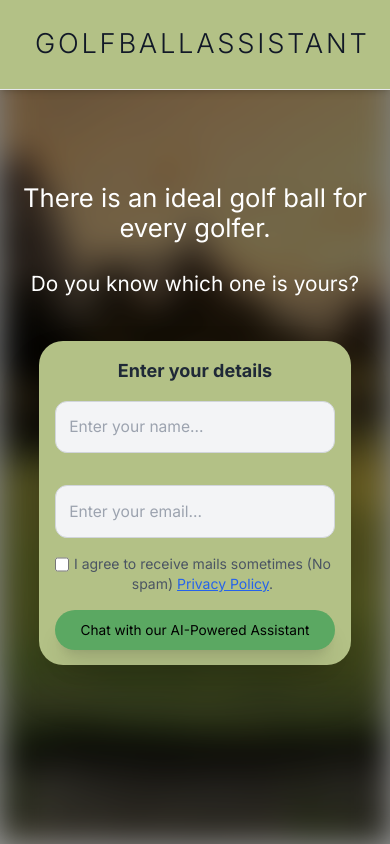
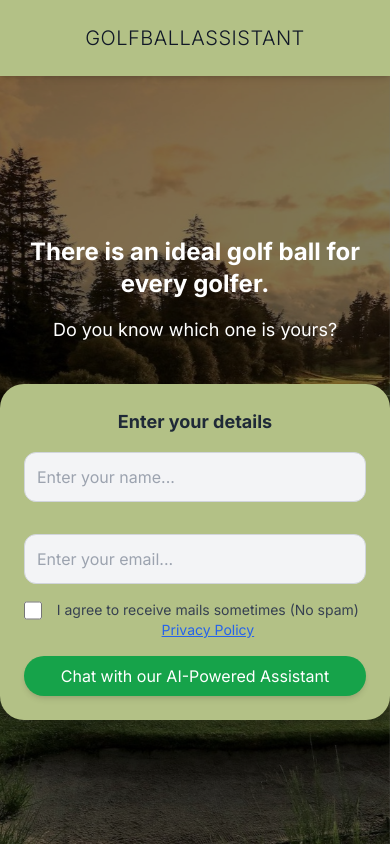
Before and after one commit to okuspocus/golfballassistant, a Next.js app: page / in a window 390 px wide. Built offline with nearby package versions, Linux system fonts and the light colour scheme.

Commit message:
millores de frontend form i text persuasiu

```diff
--- a/app/globals.css
+++ b/app/globals.css
@@ -110,26 +110,48 @@ input[type="checkbox"] {
   line-height: 1.5; /* Alineación con el checkbox */
 }
 
-/* Estilo para textos persuasivos */
+.persuasive-text-container {
+  position: fixed; /* Fix the position */
+  top: 30%; /* Adjust vertical positioning */
+  left: 50%; /* Center horizontally */
+  transform: translate(-50%, -30%); /* Adjust alignment */
+  text-align: center; /* Center text */
+  z-index: 10; /* Ensure it stays above other elements */
+  max-width: 80%; /* Restrict width for better appearance */
+  pointer-events: none; /* Avoid blocking user interactions */
+}
+
 .persuasive-text {
-  font-size: 2.5rem; /* Tamaño por defecto */
+  font-size: 2.5rem; /* Standard font size */
   line-height: 1.4;
+  color: white; /* Make the text stand out */
+  margin-bottom: 1rem; /* Add space between lines */
 }
 
 .persuasive-subtext {
-  font-size: 1.5rem; /* Tamaño por defecto */
+  font-size: 2.5rem;
   line-height: 1.3;
+  color: white;
 }
 
-/* Adaptaciones para móviles */
-@media (max-width: 768px) {
-  .persuasive-text {
-    font-size: 1.6rem; /* Más grande en móviles */
-    line-height: 1.2;
-  }
+.form-container {
+  margin-top: 50vh; /* Ensure it starts below the persuasive text */
+}
+body {
+  margin: 0;
+  padding: 0;
+  font-family: Arial, sans-serif;
+}
 
-  .persuasive-subtext {
-    font-size: 1.3rem; /* Subtítulo también más grande */
-    line-height: 1.2;
-  }
+.bg-cover {
+  background-size: cover;
+  background-attachment: fixed;
 }
+
+.text-center {
+  text-align: center;
+}
+
+button {
+  cursor: pointer;
+}
--- a/app/page.tsx
+++ b/app/page.tsx
@@ -8,7 +8,7 @@ import translations from "../translations/translations";
 export default function UserForm() {
   const [name, setName] = useState("");
   const [email, setEmail] = useState("");
-  const [acceptsTerms, setAcceptsTerms] = useState(false); // Nuevo estado único
+  const [acceptsTerms, setAcceptsTerms] = useState(false); // Checkbox state
   const [error, setError] = useState("");
   const [message, setMessage] = useState("");
   const [progress, setProgress] = useState(0);
@@ -96,7 +96,7 @@ export default function UserForm() {
   }, []);
 
   return (
-    <div className="relative flex flex-col items-center justify-center min-h-screen overflow-hidden">
+    <div className="relative flex flex-col items-center justify-center min-h-screen bg-fixed bg-center bg-cover" style={{ backgroundImage: 'url("/golf-course.jpg")' }}>
       <Head>
         <title>{t.meta_title}</title>
         <meta name="description" content={t.meta_description} />
@@ -106,101 +106,78 @@ export default function UserForm() {
         <link rel="canonical" href="https://bolas.golf/app" />
       </Head>
 
-      {/* Background image with blur */}
-      <div
-        className="absolute inset-0 bg-cover bg-center filter blur-lg brightness-75"
-        style={{ backgroundImage: 'url("/golf-course.jpg")' }}
-      ></div>
+      {/* Background Blur Overlay */}
+      <div className="absolute inset-0 bg-black opacity-50"></div>
 
-      {/* Overlay to darken the background */}
-      <div className="absolute inset-0 bg-black opacity-40"></div>
-
-      {/* Main content */}
-      <header className="w-full py-6 fixed top-0 z-10 border-b border-gray-200 shadow-md bg-opacity-75" style={{ backgroundColor: "#B3C186" }}>
-        <h1 className="text-center text-[7vw] lg:text-4xl font-light text-gray-900 tracking-widest uppercase max-w-xs lg:max-w-lg mx-auto">
+      {/* Header */}
+      <header className="w-full py-6 text-center bg-[#B3C186] fixed top-0 z-10 shadow-md">
+        <h1 className="text-xl lg:text-4xl font-light text-gray-900 uppercase tracking-wide">
           GolfBallAssistant
         </h1>
       </header>
 
-      {/* Centered Persuasive Text */}
-      <div className="flex flex-col items-center justify-center mt-1 mb-1 text-center z-20">
-        <p className="persuasive-text text-white mb-7 max-w-md">
-          {t.persuasive_text}
-        </p>
-        <p className="persuasive-subtext text-white max-w-md">
-          {t.question_text}
-        </p>
+      {/* Persuasive Text Container */}
+      <div className="flex flex-col items-center justify-center mt-28 z-20 text-center">
+        <p className="text-white text-2xl lg:text-3xl font-bold mb-4">{t.persuasive_text}</p>
+        <p className="text-white text-lg lg:text-xl">{t.question_text}</p>
       </div>
 
       {/* Registration Form */}
-      <div className="relative z-20 p-[4vw] lg:p-8 bg-[#B3C186] rounded-3xl shadow-2xl max-w-[80vw] w-full lg:max-w-md text-center transition-all duration-500 transform hover:scale-105 mt-10 lg:mt-16">
+      <div className="relative z-20 mt-10 p-6 lg:p-8 bg-[#B3C186] rounded-3xl shadow-2xl max-w-lg w-full text-center transition-all duration-500 transform hover:scale-105">
         <h2 className="text-lg lg:text-xl font-bold mb-4 text-gray-800">{t.enter_details}</h2>
         <form onSubmit={handleSubmit} className="space-y-4">
           <input
             type="text"
             maxLength={50}
-            className="w-full p-[3.5vw] lg:p-4 mb-4 bg-gray-100 border border-gray-300 rounded-xl focus:ring-2 focus:ring-green-500 focus:bg-[#D4E1B5] transition-all text-black text-[4vw] lg:text-base"
+            className="w-full p-3 lg:p-4 mb-4 bg-gray-100 border border-gray-300 rounded-xl focus:ring-2 focus:ring-green-500 focus:bg-[#D4E1B5] transition-all text-black text-base"
             placeholder={t.enter_name}
             value={name}
             onChange={(e) => setName(e.target.value)}
           />
           <input
             type="email"
-            className="w-full p-[3.5vw] lg:p-4 mb-4 bg-gray-100 border border-gray-300 rounded-xl focus:ring-2 focus:ring-green-500 focus:bg-[#D4E1B5] transition-all text-black text-[4vw] lg:text-base"
+            className="w-full p-3 lg:p-4 mb-4 bg-gray-100 border border-gray-300 rounded-xl focus:ring-2 focus:ring-green-500 focus:bg-[#D4E1B5] transition-all text-black text-base"
             placeholder={t.enter_email}
             value={email}
             onChange={(e) => setEmail(e.target.value)}
           />
 
-          {/* Combined Checkbox */}
-          <div className="flex items-start mb-4">
+          {/* Checkbox */}
+          <div className="flex items-start space-x-2">
             <input
               type="checkbox"
               id="acceptsTerms"
-    className="mt-1 mr-2 w-12 h-12 lg:w-14 lg:h-14"
+              className="mt-1"
               checked={acceptsTerms}
               onChange={() => setAcceptsTerms(!acceptsTerms)}
             />
-  <label htmlFor="acceptsTerms" className="text-sm text-gray-600">
+            <label htmlFor="acceptsTerms" className="text-sm text-gray-700">
               {t.receive_promos}{" "}
               <a
-      href={
-        locale === "es"
-          ? "https://bolas.golf/politica-de-privacidad/"
-          : locale === "ca"
-          ? "https://bolas.golf/ca/politica-de-privacidad/"
-          : "https://bolas.golf/en/politica-de-privacidad/"
-      }
-      className="underline text-blue-600"
-      target="_blank"
-      rel="noopener noreferrer"
+                href="#"
+                className="text-blue-600 underline"
               >
                 {t.privacy_policy}
               </a>
-    .
             </label>
           </div>
+          {error && <p className="text-red-600 text-sm lg:text-base font-semibold">{error}</p>}
+          {message && <p className="text-green-950 text-sm lg:text-base font-semibold">{message}</p>}
 
-
-
-
-          {error && <p className="text-[#8B0000] text-[4vw] lg:text-lg font-bold mb-4">{error}</p>}
-          {message && <p className="text-[#2E4D34] text-[4vw] lg:text-lg font-bold mb-4">{message}</p>}
-
+          {/* Submit Button with Loading Effect */}
           <button
             type="submit"
-            className="w-full py-[2.5vw] lg:py-2 text-black rounded-full shadow-xl transition-all focus:outline-none focus:ring-4 focus:ring-green-300 relative overflow-hidden text-[3.5vw] lg:text-base"
-            style={{ backgroundColor: "#5BA862", position: "relative" }}
+            className="w-full py-2 lg:py-3 bg-green-600 text-white rounded-full shadow-md relative overflow-hidden transition-all duration-300 hover:shadow-lg hover:scale-105"
             disabled={progress > 0 && progress < 100}
           >
             <div
-              className="absolute top-0 left-0 h-full transition-all duration-500 ease-linear"
+              className="absolute top-0 left-0 h-full bg-white transition-all duration-500 ease-linear"
               style={{
                 width: `${progress}%`,
                 backgroundColor: progress === 100 ? "#5BA862" : "#ffffff",
               }}
             ></div>
-            <span className="relative z-10">{t.submit_text}</span>
+            <span className="relative z-10">{progress === 100 ? t.success_text : t.submit_text}</span>
           </button>
         </form>
       </div>
--- a/translations/translations.ts
+++ b/translations/translations.ts
@@ -64,9 +64,9 @@ export const translations: Record<'en' | 'es' | 'ca', {
     error_sending_email: 'An error occurred while sending the email.',
     submit_text: 'Chat with our AI-Powered Assistant',
     greeting_message: 'Hi! Let\'s talk about golf',
-    start_placeholder: 'START HERE, say hello to GolfBallAssistant',
+    start_placeholder: 'Speak Here',
     click_for_details: 'Click for details',
-    no_results_message: 'Here are your options',
+    no_results_message: 'Options will appear here',
     email_subject: 'Verify your email for GolfBallAssistant',
     email_greeting: 'Hello',
     email_body: 'Please verify your email by clicking the link below:',
@@ -86,7 +86,7 @@ export const translations: Record<'en' | 'es' | 'ca', {
     report_success_message: 'Report sent successfully',
     report_prompt: 'You are a golf ball expert. Yo generate a golf ball model recommendations report based on the following conversation and appealing to the characteristics of the ball models and linking them to those of the user, in Markdown format, using bullet points and headings where appropriate and adding a profesional style.',
     report_invalid_content_message: 'The generated report is invalid. Please try again later.',
-    report_send_failure_message: 'There was a problem generating or sending the report. Please try again.',
+    report_send_failure_message: 'There was a problem generating or sending the report, or content unavailable. Please try again.',
     report_generating: 'The report is being generated...',
     report_default_modal_message: 'Processing your request...',
     farewell_message_with_logo: 'We hope the lakes spit out your golf balls. Have a great day!',
@@ -110,9 +110,9 @@ export const translations: Record<'en' | 'es' | 'ca', {
     error_sending_email: 'Hubo un error al enviar el correo.',
     submit_text: 'Habla con nuestro asistente con IA',
     greeting_message: '¿Qué tal? Cuéntame cómo es tu juego (golf)',
-    start_placeholder: 'COMIENZA AQUÍ, díle algo a GolfBallAssistant',
+    start_placeholder: 'Hable aquí',
     click_for_details: 'Ver detalles',
-    no_results_message: 'Opciones disponibles',
+    no_results_message: 'Opciones aquí',
     email_subject: 'Verifica tu correo electrónico para GolfBallAssistant',
     email_greeting: 'Hola',
     email_body: 'Verifica tu correo electrónico haciendo clic en el enlace a continuación:',
@@ -132,7 +132,7 @@ export const translations: Record<'en' | 'es' | 'ca', {
     report_success_message: 'Informe enviado exitosamente',
     report_prompt: 'Eres un experto en bolas de golf. Genera un informe de recomendaciones de modelos de bola de golf a partir de la siguiente conversación y vinculándolos a las características del usuario, en formato Markdown, utilizando viñetas y encabezados en su caso y añadiendo un estilo profesional',
     report_invalid_content_message: 'El informe generado no es válido. Inténtelo nuevamente más tarde',
-    report_send_failure_message: 'Hubo un problema al generar o enviar el informe. Inténtelo nuevamente',
+    report_send_failure_message: 'Hubo un problema al generar o enviar el informe, o no existe contenido. Inténtelo nuevamente',
     report_generating: 'El informe se está generando...',
     report_default_modal_message: 'Procesando tu solicitud...',
     farewell_message_with_logo: 'Deseamos que los lagos escupan tus bolas de golf. Que tengas un día estupendo',
@@ -157,9 +157,9 @@ export const translations: Record<'en' | 'es' | 'ca', {
     error_sending_email: 'Hi ha hagut un error en enviar el correu.',
     submit_text: 'Parla amb el nostre assistent amb IA',
     greeting_message: 'Hey! Com anem? Com va el golf?',
-    start_placeholder: 'ESCRIU AQUÍ, digues hola a GolfBallAssistant',
+    start_placeholder: 'Parla aqui',
     click_for_details: 'Veure més',
-    no_results_message: 'Opcions disponibles',
+    no_results_message: 'Opcions aqui',
     email_subject: 'Verifica el teu correu electrònic per GolfBallAssistant',
     email_greeting: 'Hola',
     email_body: 'Verifica el teu correu electrònic fent clic a l\'enllaç següent:',
@@ -179,7 +179,7 @@ export const translations: Record<'en' | 'es' | 'ca', {
     report_success_message: 'Informe enviat amb èxit',
     report_prompt: 'Ets un expert en pilotes de golf. Genereu un informe de recomanacions de models de pilota de golf a partir de la conversa següent i apel·lant a les característiques dels models de pilota i vinculant-los a les del usuari, en format Markdown, utilitzant vinyetes i encapçalaments si escau i afegint un estil professional',
     report_invalid_content_message: 'L\'informe generat no és vàlid. Intenteu-ho novament més tard',
-    report_send_failure_message: 'Hi ha hagut un problema en generar o enviar l\'informe. Intenteu-ho novament',
+    report_send_failure_message: 'Problema en generar o enviar l\'informe, o contingut inexistent. Intenteu-ho novament',
     report_generating:'L\'informe s\'està generant...',
     report_default_modal_message: 'Processant la teva sol·licitud...',
     farewell_message_with_logo: 'Desitgem que els llacs escupin les teves boles de golf. Que tinguis un bon dia!',
```
Lines whose indentation alone changed are shown as unchanged.
